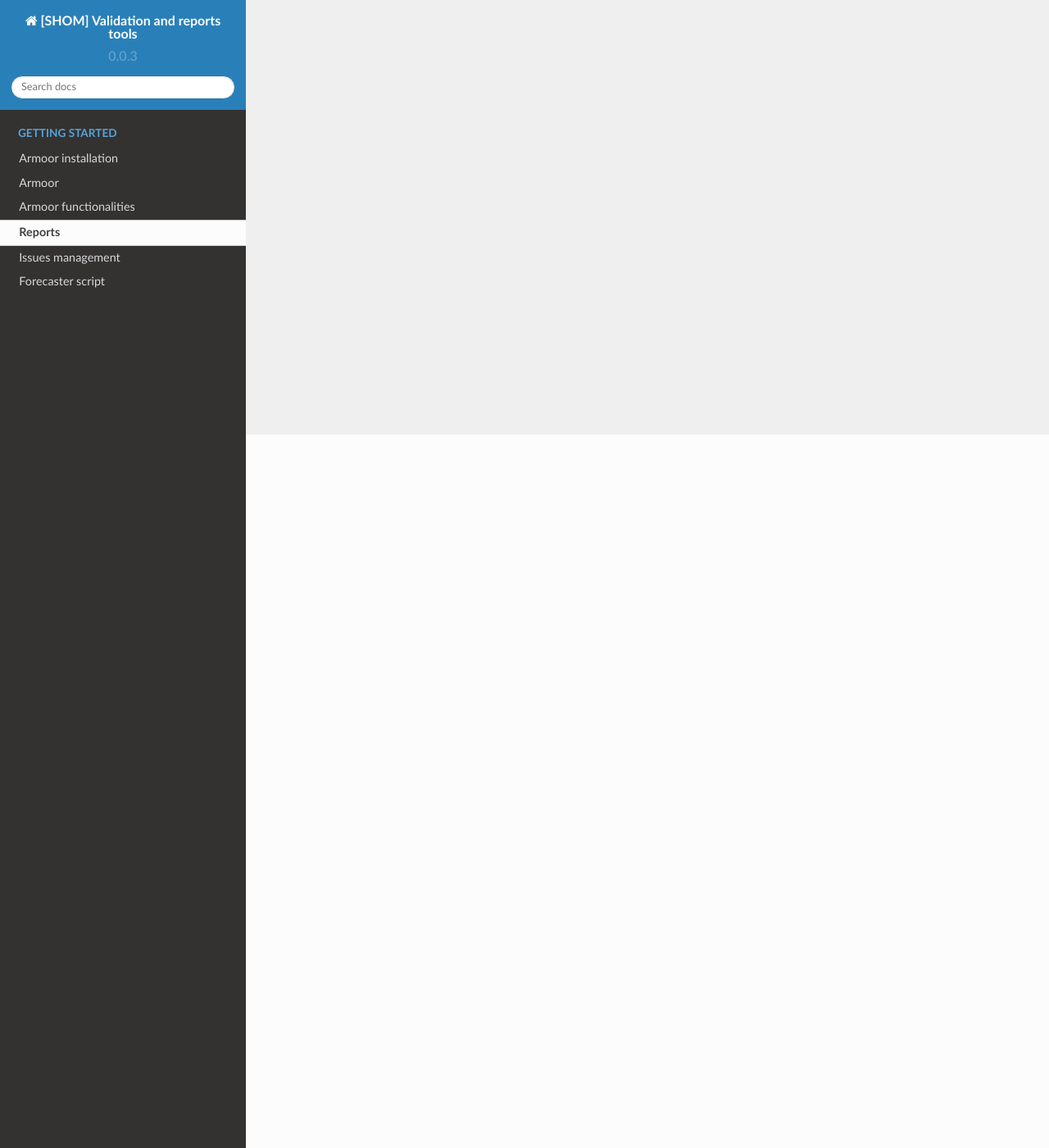
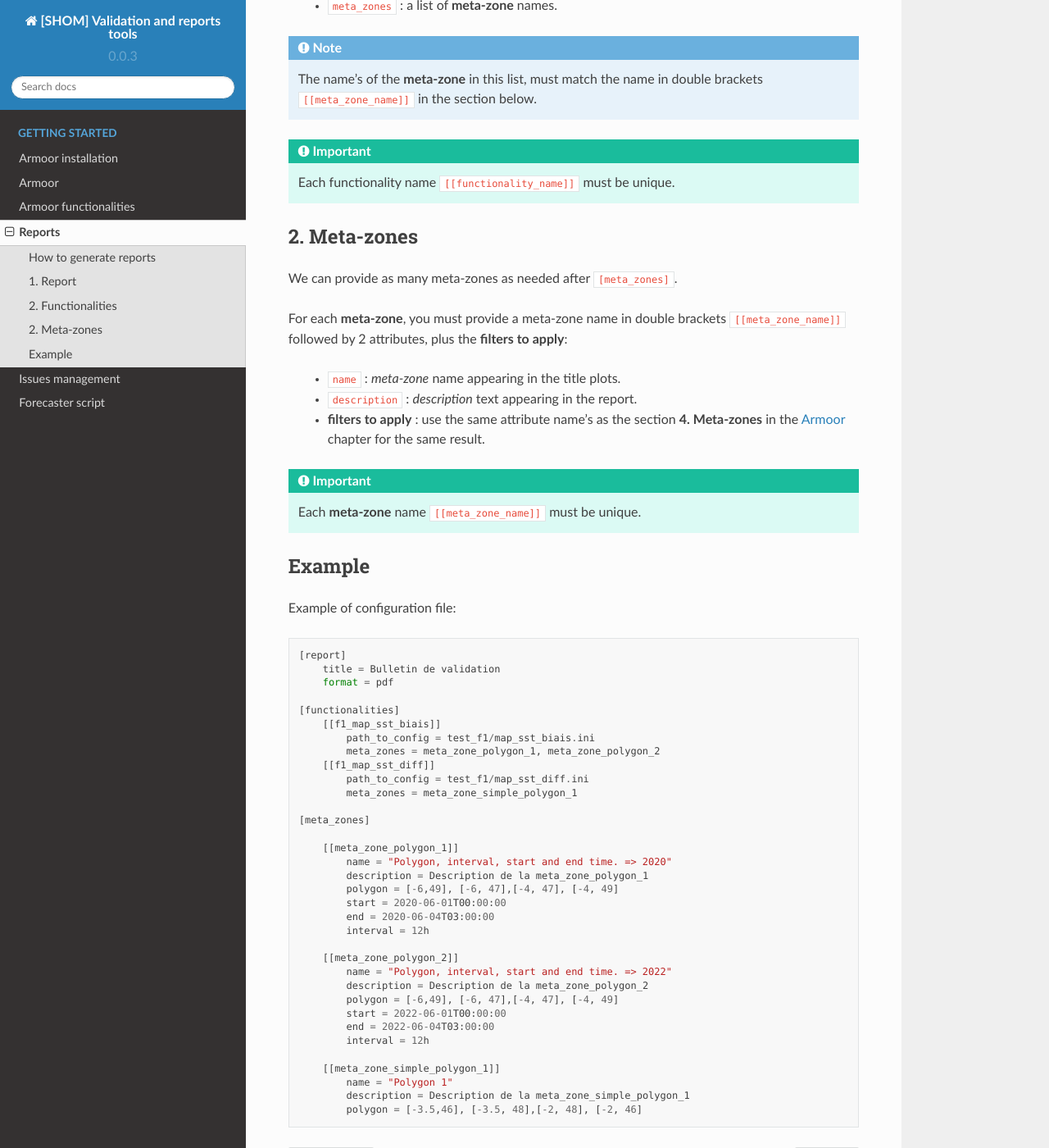
Before and after one commit to shom-fr/armoor, a Sphinx documentation site: the page built from docs/source/bull.rst, in a window 1280 px wide and 1400 px high, scrolled down 870 px. Shown: the whole window at 82% size. Built offline with Sphinx 7.4.7 and the Read the Docs theme 2.0.0, drawn with Linux system fonts in a browser that asks for light colours; the version number is read from the project's files by our own code; some of the changed text lies outside the part shown.

Commit message:
Reports : bull

```diff
--- a/docs/source/base.rst
+++ b/docs/source/base.rst
@@ -77,8 +77,8 @@
     * ``cloud`` : To indicate the list of points of interest
     * ``radius`` : To expand the area of interest to a radius (in km). This option is in combination with 'cloud'
     * ``polygon`` : To consider only the region inside the polygon defined by a list of points.
-    * ``bathy_min`` : Minimum authorized bathymetry value. @TODO
-    * ``bathy_max`` : Maximum authorized bathymetry value. @TODO
+    * ``bathy_min`` : Minimum authorized bathymetry value.
+    * ``bathy_max`` : Maximum authorized bathymetry value.
 
 Relative to vertical restriction:
 
--- a/docs/source/bull.rst
+++ b/docs/source/bull.rst
@@ -3,3 +3,99 @@
 
 .. meta::
     :description: Reports | You can generate reports based on armoor functionalities.
+
+
+How to generate reports
+-----------------------
+
+You will learn here how to use ``armoor-bull`` to create reports based on the 9 functionalities of armoor.
+To generate a report run the command ``armoor-bull`` with a configuration file using the option ``--cfgfile``.
+
+We can distinguish 3 sections in the configuration file:
+
+    #. Report : common part of the execution.
+    #. Functionalities : configurations.
+    #. Meta-zones : filters applied to the configurations.
+
+
+1. Report
+---------
+
+In the report's section 2 attributes must provided after ``[report]``:
+
+    * ``title`` : the title of the report.
+    * ``format`` : the output format, that is either **html**, **pdf** or **all** (both).
+
+
+2. Functionalities
+------------------
+
+We can provide as many Functionalities as needed after ``[functionalities]``.
+
+For each functionality, you must provide a functionality name in double brackets ``[[functionality_name]]`` followed by 2 attributes:
+
+    * ``path_to_config`` : path to a configuration file as it is described in :doc:`base` chapter, but without a **meta-zone** as it is specified in this file.
+    * ``meta_zones`` : a list of **meta-zone** names.
+
+.. Note::
+    The name's of the **meta-zone** in this list, must match the name in double brackets ``[[meta_zone_name]]`` in the section below.
+
+
+.. IMPORTANT::
+    Each functionality name ``[[functionality_name]]`` must be unique.
+
+
+2. Meta-zones
+-------------
+
+We can provide as many meta-zones as needed after ``[meta_zones]``.
+
+For each **meta-zone**, you must provide a meta-zone name in double brackets ``[[meta_zone_name]]`` followed by 2 attributes, plus the **filters to apply**:
+
+    * ``name`` : *meta-zone* name appearing in the title plots.
+    * ``description`` : *description* text appearing in the report.
+    * **filters to apply** : use the same attribute name's as the section **4. Meta-zones** in the :doc:`base` chapter for the same result.
+
+.. IMPORTANT::
+    Each **meta-zone** name ``[[meta_zone_name]]`` must be unique.
+
+
+Example
+-------
+
+Example of configuration file::
+
+    [report]
+        title = Bulletin de validation
+        format = pdf
+
+    [functionalities]
+        [[f1_map_sst_biais]]
+            path_to_config = test_f1/map_sst_biais.ini
+            meta_zones = meta_zone_polygon_1, meta_zone_polygon_2
+        [[f1_map_sst_diff]]
+            path_to_config = test_f1/map_sst_diff.ini
+            meta_zones = meta_zone_simple_polygon_1
+
+    [meta_zones]
+
+        [[meta_zone_polygon_1]]
+            name = "Polygon, interval, start and end time. => 2020"
+            description = Description de la meta_zone_polygon_1
+            polygon = [-6,49], [-6, 47],[-4, 47], [-4, 49]
+            start = 2020-06-01T00:00:00
+            end = 2020-06-04T03:00:00
+            interval = 12h
+
+        [[meta_zone_polygon_2]]
+            name = "Polygon, interval, start and end time. => 2022"
+            description = Description de la meta_zone_polygon_2
+            polygon = [-6,49], [-6, 47],[-4, 47], [-4, 49]
+            start = 2022-06-01T00:00:00
+            end = 2022-06-04T03:00:00
+            interval = 12h
+
+        [[meta_zone_simple_polygon_1]]
+            name = "Polygon 1"
+            description = Description de la meta_zone_simple_polygon_1
+            polygon = [-3.5,46], [-3.5, 48],[-2, 48], [-2, 46]
```
